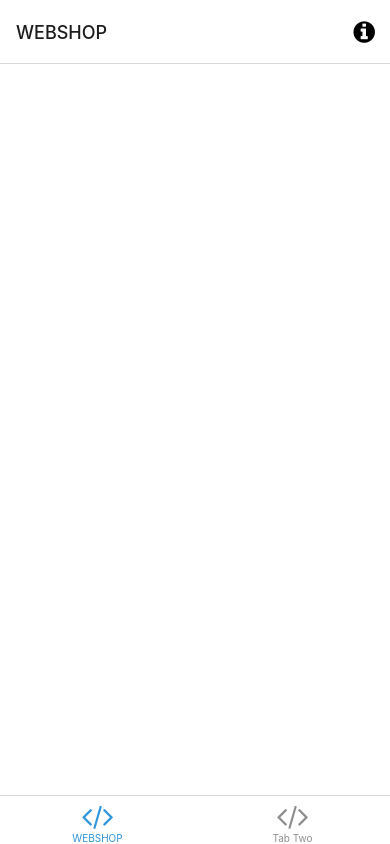
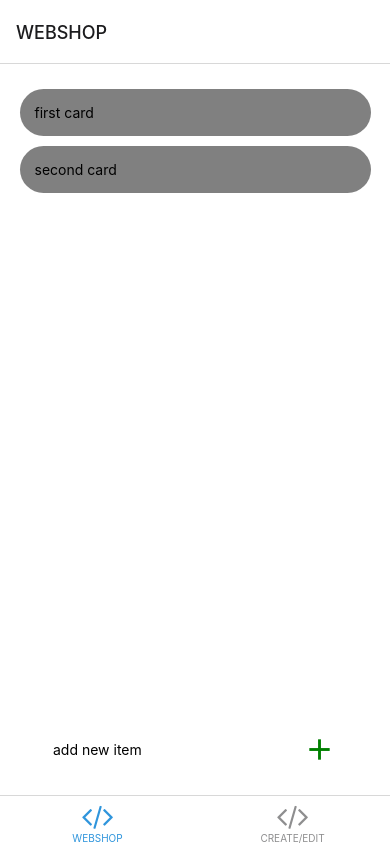
Before and after one commit to TMarciDev/native-crud, a React Native app: screen /TabOne in a window 390 px wide. Built offline with nearby package versions, Linux system fonts and the light colour scheme; what expo-linking would draw is missing.

Commit message:
2 tabs and list added

```diff
--- a/App.tsx
+++ b/App.tsx
@@ -1,4 +1,5 @@
 import { StatusBar } from 'expo-status-bar';
+import React from 'react';
 import { SafeAreaProvider } from 'react-native-safe-area-context';
 
 import useCachedResources from './hooks/useCachedResources';
--- /dev/null
+++ b/components/card.tsx
@@ -0,0 +1,15 @@
+import React from 'react';
+import { View, Text } from '../components/Themed';
+
+
+export default function Card({ todo }) {
+    return (
+        <View style={{
+            backgroundColor: 'grey', width: '90vw',
+            padding: '15px', margin: '5px', borderRadius: 30,
+        }}>
+            <Text>{todo?.item.task}</Text>
+        </View>
+    );
+}
+;
--- a/navigation/index.tsx
+++ b/navigation/index.tsx
@@ -8,7 +8,7 @@ import { createBottomTabNavigator } from '@react-navigation/bottom-tabs';
 import { NavigationContainer, DefaultTheme, DarkTheme } from '@react-navigation/native';
 import { createNativeStackNavigator } from '@react-navigation/native-stack';
 import * as React from 'react';
-import { ColorSchemeName, Pressable } from 'react-native';
+import { ColorScheme, Pressable } from 'react-native';
 
 import Colors from '../constants/Colors';
 import useColorScheme from '../hooks/useColorScheme';
@@ -18,7 +18,7 @@ import TabTwoScreen from '../screens/TabTwoScreen';
 import { RootStackParamList, RootTabParamList, RootTabScreenProps } from '../types';
 import LinkingConfiguration from './LinkingConfiguration';
 
-export default function Navigation({ colorScheme }: { colorScheme: ColorSchemeName }) {
+export default function Navigation({ colorScheme }: { colorScheme: ColorScheme }) {
   return (
     <NavigationContainer
       linking={LinkingConfiguration}
@@ -63,28 +63,14 @@ function BottomTabNavigator() {
         component={TabOneScreen}
         options={({ navigation }: RootTabScreenProps<'TabOne'>) => ({
           title: 'WEBSHOP',
-          tabBarIcon: ({ color }) => <TabBarIcon name="code" color={color} />,
-          headerRight: () => (
-            <Pressable
-              onPress={() => navigation.navigate('Modal')}
-              style={({ pressed }) => ({
-                opacity: pressed ? 0.5 : 1,
-              })}>
-              <FontAwesome
-                name="info-circle"
-                size={25}
-                color={Colors[colorScheme].text}
-                style={{ marginRight: 15 }}
-              />
-            </Pressable>
-          ),
+          tabBarIcon: ({ color }) => <TabBarIcon name="code" color={color} />
         })}
       />
       <BottomTab.Screen
         name="TabTwo"
         component={TabTwoScreen}
         options={{
-          title: 'Tab Two',
+          title: 'CREATE/EDIT',
           tabBarIcon: ({ color }) => <TabBarIcon name="code" color={color} />,
         }}
       />
--- a/package.json
+++ b/package.json
@@ -16,6 +16,7 @@
   "dependencies": {
     "@expo/vector-icons": "^13.0.0",
     "@expo/webpack-config": "^0.16.23",
+    "@react-native-async-storage/async-storage": "^1.17.4",
     "@react-navigation/bottom-tabs": "^6.0.5",
     "@react-navigation/native": "^6.0.2",
     "@react-navigation/native-stack": "^6.1.0",
@@ -33,6 +34,7 @@
     "react-native": "0.68.2",
     "react-native-safe-area-context": "4.2.4",
     "react-native-screens": "~3.11.1",
+    "react-native-vector-icons": "^9.1.0",
     "react-native-web": "0.17.7",
     "webpack-dev-server": "~3.11.0"
   },
@@ -40,6 +42,7 @@
     "@babel/core": "^7.12.9",
     "@types/react": "~17.0.21",
     "@types/react-native": "~0.66.13",
+    "@types/react-native-vector-icons": "^6.4.10",
     "jest": "^26.6.3",
     "jest-expo": "~45.0.0",
     "react-test-renderer": "17.0.2",
--- a/screens/NotFoundScreen.tsx
+++ b/screens/NotFoundScreen.tsx
@@ -1,3 +1,4 @@
+import React from 'react';
 import { StyleSheet, TouchableOpacity } from 'react-native';
 
 import { Text, View } from '../components/Themed';
--- a/screens/TabOneScreen.tsx
+++ b/screens/TabOneScreen.tsx
@@ -1,14 +1,35 @@
 import React from 'react';
-import { StyleSheet } from 'react-native';
+import { FlatList, StyleSheet, TextInput, TouchableOpacity } from 'react-native';
 
 import EditScreenInfo from '../components/EditScreenInfo';
 import { Text, View } from '../components/Themed';
 import { RootTabScreenProps } from '../types';
 
+import Icon from "react-native-vector-icons/MaterialIcons";
+import Card from '../components/card';
+
+const COLORS = { primary: '#1f145c', white: '#fff' }
+
 export default function TabOneScreen({ navigation }: RootTabScreenProps<'TabOne'>) {
+  const [items, setItems] = React.useState([
+    { id: 1, task: 'first card', completed: true },
+    { id: 2, task: 'second card', completed: false },
+  ])
   return (
     <View style={styles.container}>
+      <FlatList
+        data={items}
+        renderItem={(item) => <Card todo={item} />}
+        showsVerticalScrollIndicator={false}
+        contentContainerStyle={{ padding: 20, paddingBottom: 100 }}
+      />
 
+      <View style={styles.footer}>
+        <TextInput placeholder='add new item' />
+        <TouchableOpacity>
+          <Icon name="add" size={35} color="green" />
+        </TouchableOpacity>
+      </View>
     </View>
   );
 }
@@ -17,15 +38,17 @@ const styles = StyleSheet.create({
   container: {
     flex: 1,
     alignItems: 'center',
-    justifyContent: 'center',
   },
-  title: {
-    fontSize: 20,
-    fontWeight: 'bold',
-  },
-  separator: {
-    marginVertical: 30,
-    height: 1,
+  footer: {
+    position: 'absolute',
+    bottom: '14px',
+    backgroundColor: 'white',
     width: '80%',
-  },
+    display: 'flex',
+    alignItems: 'center',
+    justifyContent: 'space-between',
+    flexDirection: 'row',
+    padding: '14px',
+    borderRadius: 50,
+  }
 });
```
Also changed, not shown: screens/ModalScreen.tsx (deleted, +0 -35 lines), 1 other file (tests, documents, lock files or other folders).
